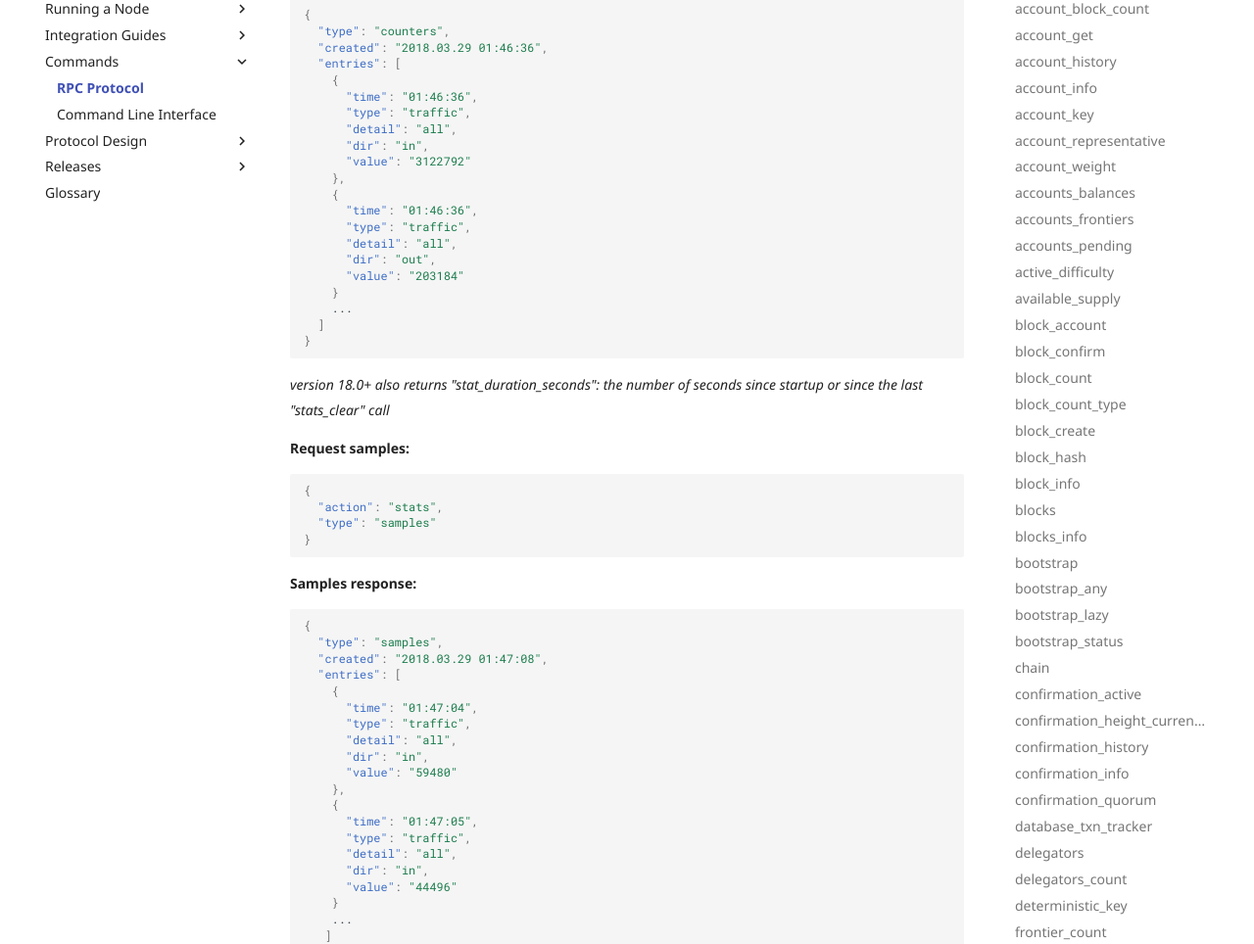
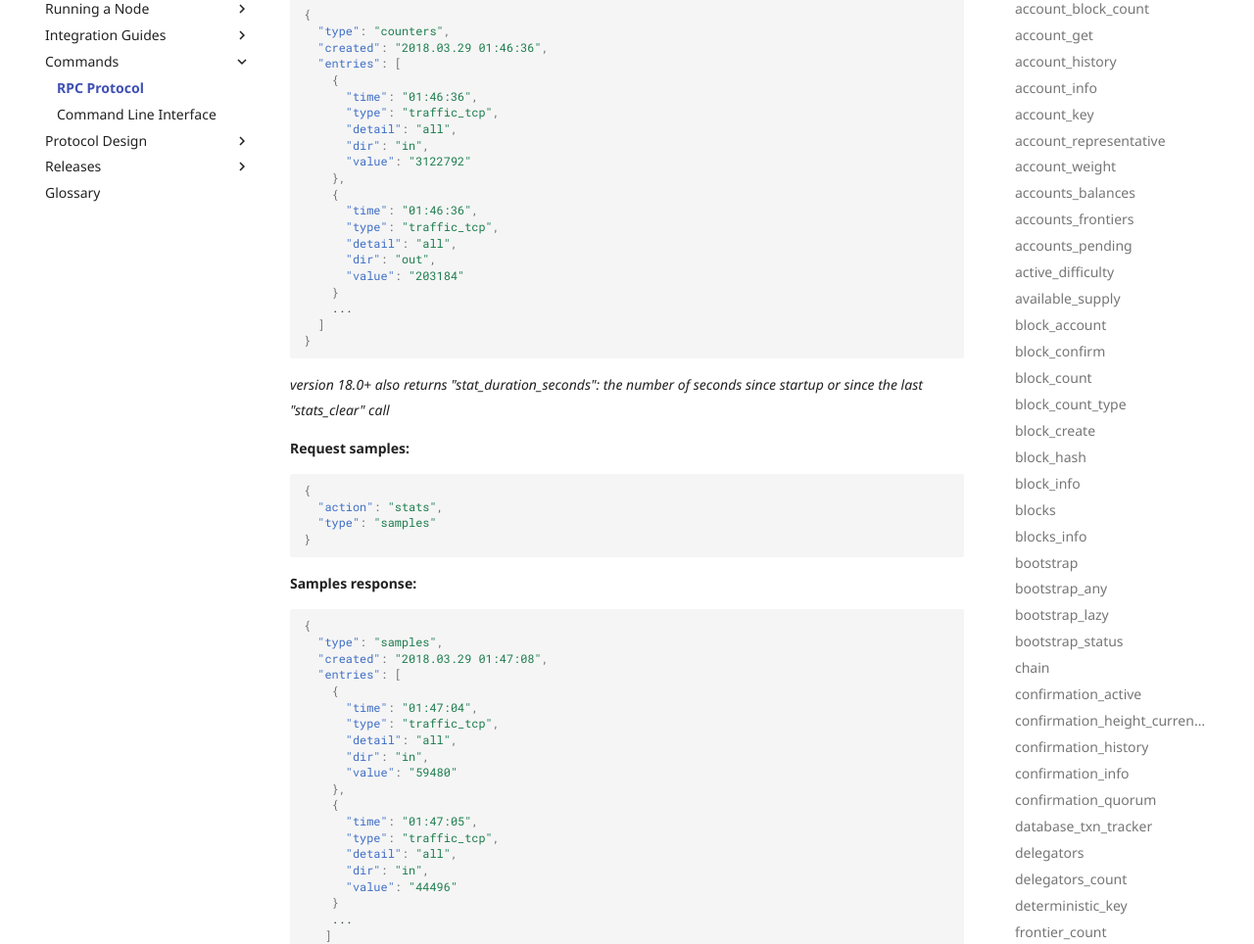
Before and after one commit to nanocurrency/nano-docs, an MkDocs documentation site: the page built from docs/commands/rpc-protocol.md, in a window 1280 px wide and 1400 px high, scrolled down 43792 px. Shown: the part 153-1117 px from the top of the window at 98% size. Built offline with MkDocs 1.6.1 and Material for MkDocs 9.7.7, drawn with Linux system fonts in a browser that asks for light colours; comment, search, counter and statistics services are not loaded.

Commit message:
Adjust stats doc for PR 2309 (#118)

```diff
--- a/docs/commands/rpc-protocol.md
+++ b/docs/commands/rpc-protocol.md
@@ -2071,14 +2071,14 @@ For configuration and other details, please see [Statistics from RPC](/running-a
   "entries": [
     {
       "time": "01:46:36",
-      "type": "traffic",
+      "type": "traffic_tcp",
       "detail": "all",
       "dir": "in",
       "value": "3122792"
     },
     {
       "time": "01:46:36",
-      "type": "traffic",
+      "type": "traffic_tcp",
       "detail": "all",
       "dir": "out",
       "value": "203184"
@@ -2106,14 +2106,14 @@ _version 18.0+ also returns "stat_duration_seconds": the number of seconds since
   "entries": [
     {
       "time": "01:47:04",
-      "type": "traffic",
+      "type": "traffic_tcp",
       "detail": "all",
       "dir": "in",
       "value": "59480"
     },
     {
       "time": "01:47:05",
-      "type": "traffic",
+      "type": "traffic_tcp",
       "detail": "all",
       "dir": "in",
       "value": "44496"
```
